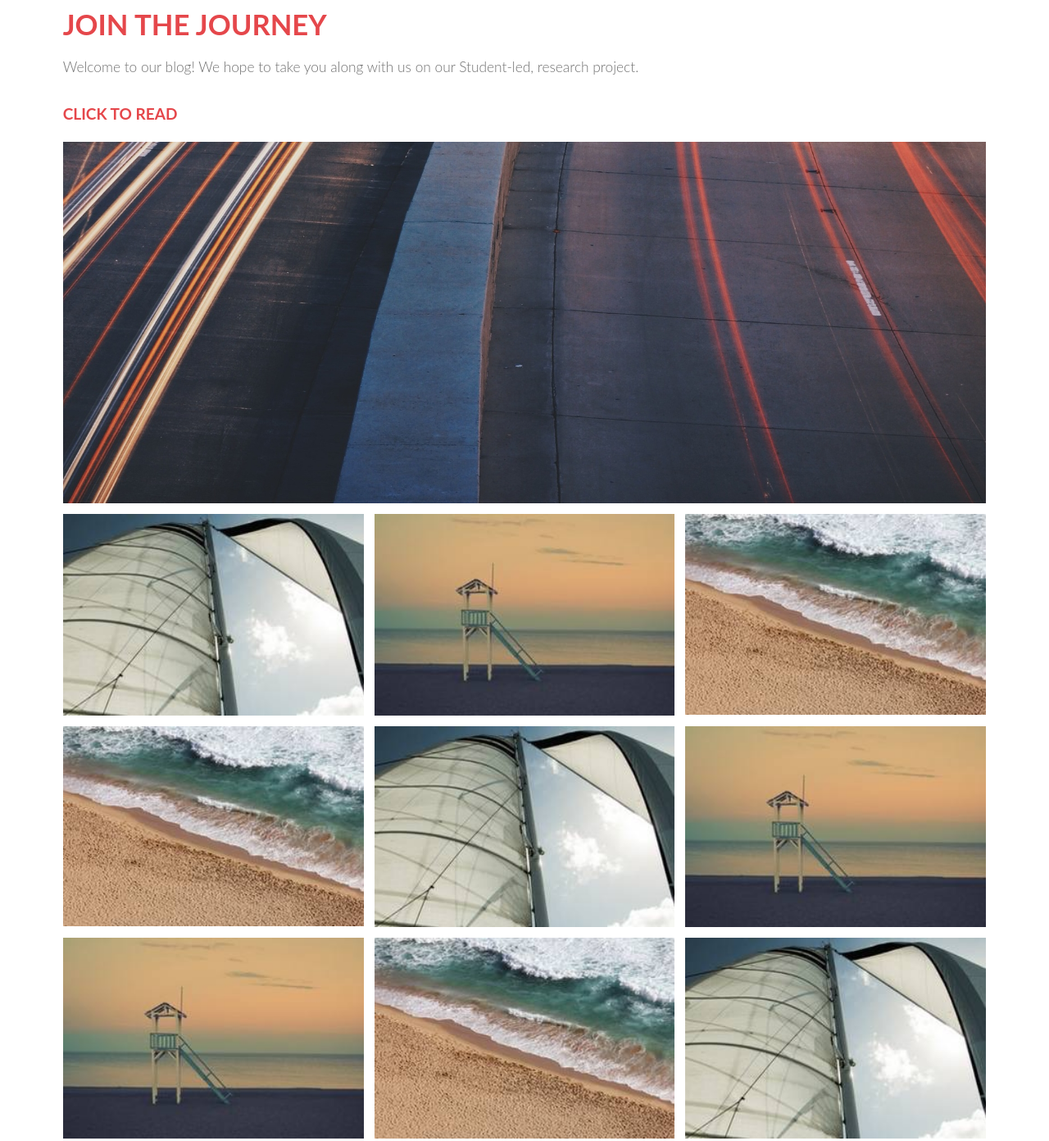
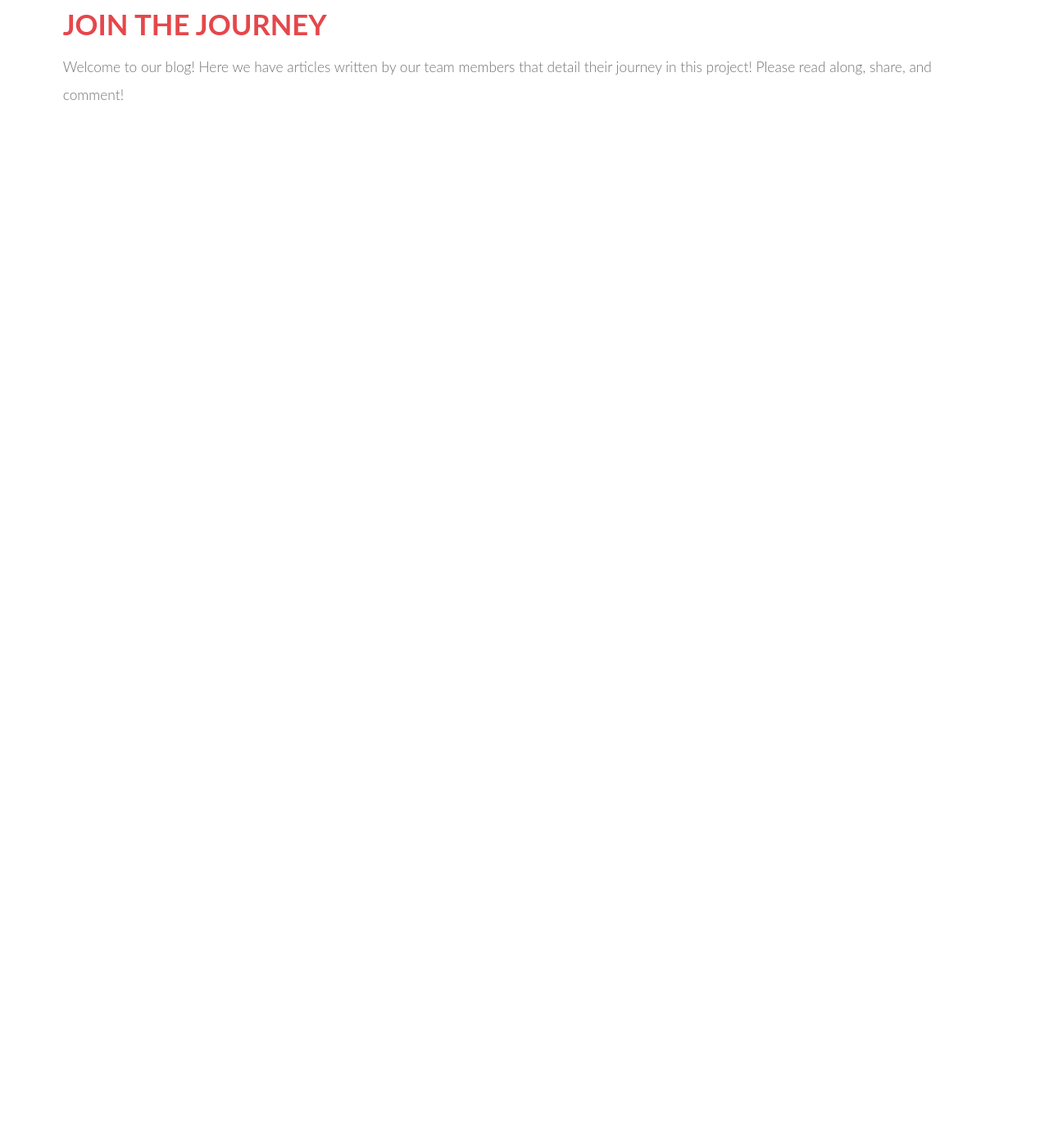
Before and after one commit to nikhsakhamuri/cppactivestab, a plain HTML site: page blog.html in a window 1280 px wide. Shown: the part 160-1552 px from the top of the page at 82% size. After the commit the page ends 800 px from the top, so only its background shows below. Drawn offline with Linux system fonts and the light colour scheme; a script that the page names is missing.

Commit message:
Blog update with Medium.com Widget
new update! Last post did not have latest code

```diff
--- a/blog.html
+++ b/blog.html
@@ -25,6 +25,7 @@
 						<a href="team-mission.html">Team Mission</a>
 						<a href="timeline.html">Timeline</a>
                         <a href="blog.html">Blog</a>
+                        <a href="team.html">Team</a>
                         <a href="sponsorship.html">Sponsorship</a>
 					</nav>
 				</div>
@@ -36,68 +37,17 @@
 				<div class="inner">
 					<header class="major special">
 						<h1>Join The Journey</h1>
-						<p> Welcome to our blog! We hope to take you along with us on our Student-led, research project. </p>
+						<p> Welcome to our blog! Here we have articles written by our team members that detail their journey in this project! Please read along, share, and comment!  </p>
 					</header>
 
-
-					<!-- Buttons
-						<section>
-							<h3>Buttons</h3>
-							<ul class="actions">
-								<li><a href="#" class="button special">Special</a></li>
-								<li><a href="#" class="button">Default</a></li>
-								<li><a href="#" class="button alt">Alternate</a></li>
-							</ul>
-							<ul class="actions">
-								<li><a href="#" class="button special big">Big</a></li>
-								<li><a href="#" class="button">Default</a></li>
-								<li><a href="#" class="button alt small">Small</a></li>
-							</ul>
-							<div class="row">
-								<div class="6u 12u$(xsmall)">
-									<ul class="actions fit">
-										<li><a href="#" class="button fit">Fit</a></li>
-										<li><a href="#" class="button alt fit">Fit</a></li>
-									</ul>
-								</div>
-								<div class="6u$ 12u$(xsmall)">
-									<ul class="actions fit small">
-										<li><a href="#" class="button fit small">Fit + Small</a></li>
-										<li><a href="#" class="button alt fit small">Fit + Small</a></li>
-									</ul>
-								</div>
-							</div>
-							<ul class="actions">
-								<li><a href="#" class="button special icon fa-download">Icon</a></li>
-								<li><a href="#" class="button icon fa-download">Icon</a></li>
-								<li><a href="#" class="button alt icon fa-download">Icon</a></li>
-							</ul>
-							<ul class="actions">
-								<li><span class="button special disabled">Special</span></li>
-								<li><span class="button disabled">Default</span></li>
-								<li><span class="button alt disabled">Alternate</span></li>
-							</ul>
-						</section>
-                    -->
+            <section>
+                <div id="medium-widget"></div>
+            <script src="https://medium-widget.pixelpoint.io/widget.js"></script>
+        <script>MediumWidget.Init({renderTo: '#medium-widget', params: {"resource":"https://medium.com/@cppactivestab","postsPerLine":2,"limit":4,"picture":"big","fields":["description","claps","likes","publishAt"],"ratio":"square"}})</script>
 
 
-					<!-- Image -->
-						<section>
-							<h3></h3>
-							<h4>Click to read</h4>
-							<div class="box alt">
-								<div class="row 50% uniform">
-									<div class="12u$"><span class="image fit"><img src="images/pic11.jpg" alt="" /></span></div>
-									<div class="4u"><span class="image fit"><img src="images/pic03.jpg" alt="" /></span></div>
-									<div class="4u"><span class="image fit"><img src="images/pic04.jpg" alt="" /></span></div>
-									<div class="4u$"><span class="image fit"><img src="images/pic05.jpg" alt="" /></span></div>
-									<div class="4u"><span class="image fit"><img src="images/pic05.jpg" alt="" /></span></div>
-									<div class="4u"><span class="image fit"><img src="images/pic03.jpg" alt="" /></span></div>
-									<div class="4u$"><span class="image fit"><img src="images/pic04.jpg" alt="" /></span></div>
-									<div class="4u"><span class="image fit"><img src="images/pic04.jpg" alt="" /></span></div>
-									<div class="4u"><span class="image fit"><img src="images/pic05.jpg" alt="" /></span></div>
-									<div class="4u$"><span class="image fit"><img src="images/pic03.jpg" alt="" /></span></div>
-								</div>
+            </section>
+
 							</div>
 
 
```
